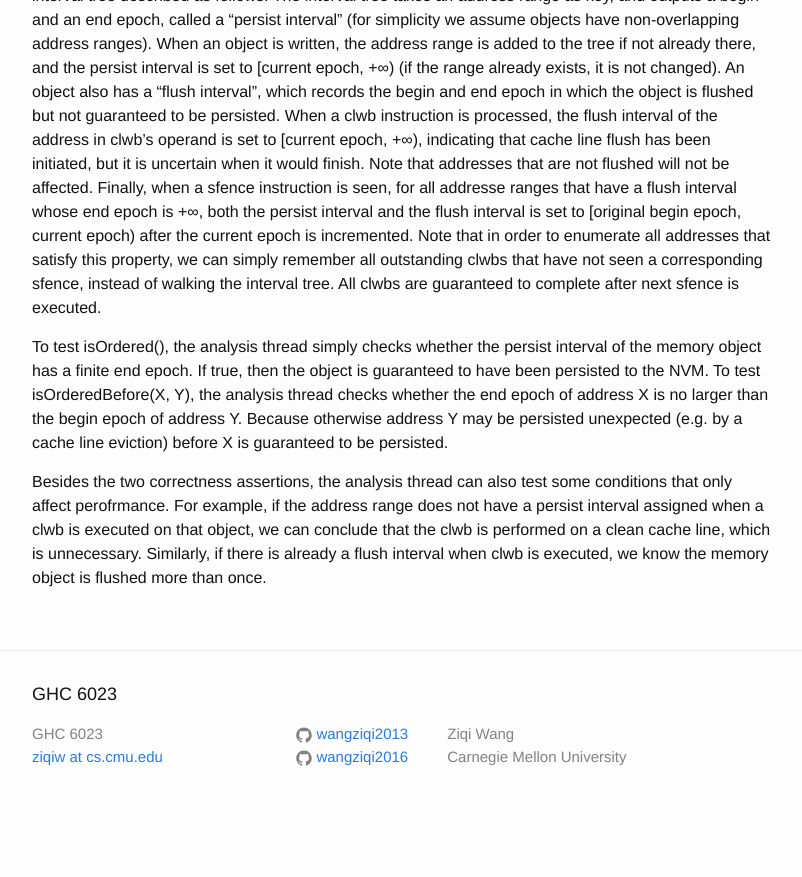
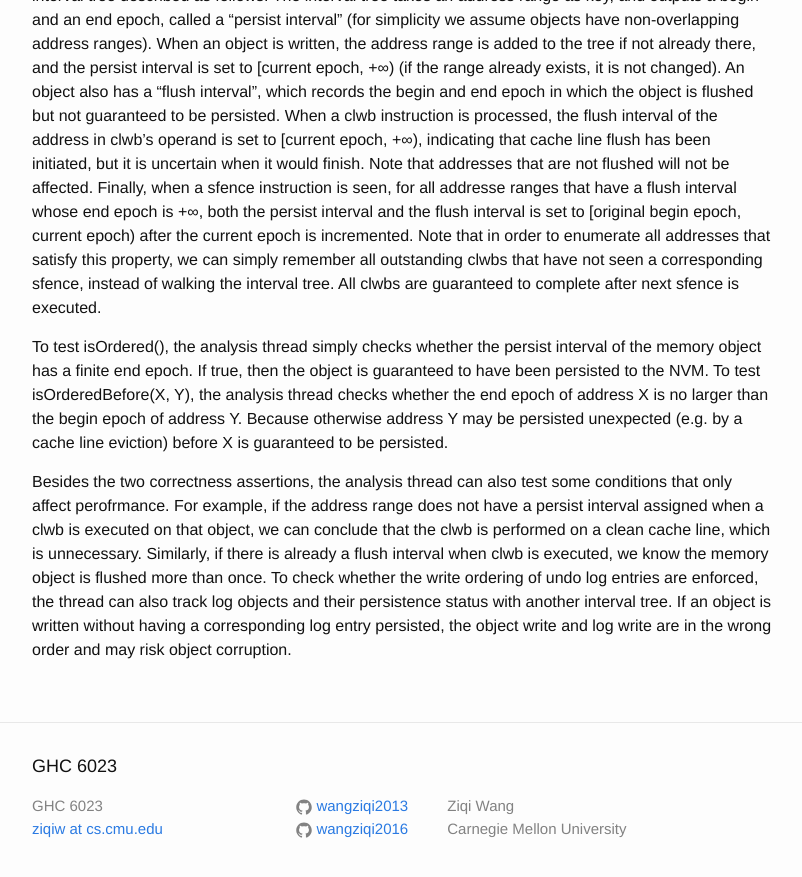
Before and after one commit to wangziqi2013/wangziqi2013.github.io, a Jekyll site: the page built from _posts/2019-10-22-pmtest.markdown, in a window 1280 px wide and 900 px high, scrolled down 1552 px. Shown: the top 877 px of the window, without its empty margins (238-1040 px from the left). Built offline with Jekyll 4.4.1, drawn with Linux system fonts in a browser that asks for light colours; before the commit the page ends 2380 px from its top, so only the background shows below that.

Commit message:
Adding warning

```diff
--- a/_posts/2019-10-22-pmtest.markdown
+++ b/_posts/2019-10-22-pmtest.markdown
@@ -73,4 +73,7 @@ address Y may be persisted unexpected (e.g. by a cache line eviction) before X i
 Besides the two correctness assertions, the analysis thread can also test some conditions that only affect perofrmance.
 For example, if the address range does not have a persist interval assigned when a clwb is executed on that object,
 we can conclude that the clwb is performed on a clean cache line, which is unnecessary. Similarly, if there is already a
-flush interval when clwb is executed, we know the memory object is flushed more than once.
+flush interval when clwb is executed, we know the memory object is flushed more than once. To check whether the write ordering
+of undo log entries are enforced, the thread can also track log objects and their persistence status with another interval
+tree. If an object is written without having a corresponding log entry persisted, the object write and log write are in
+the wrong order and may risk object corruption.
```
